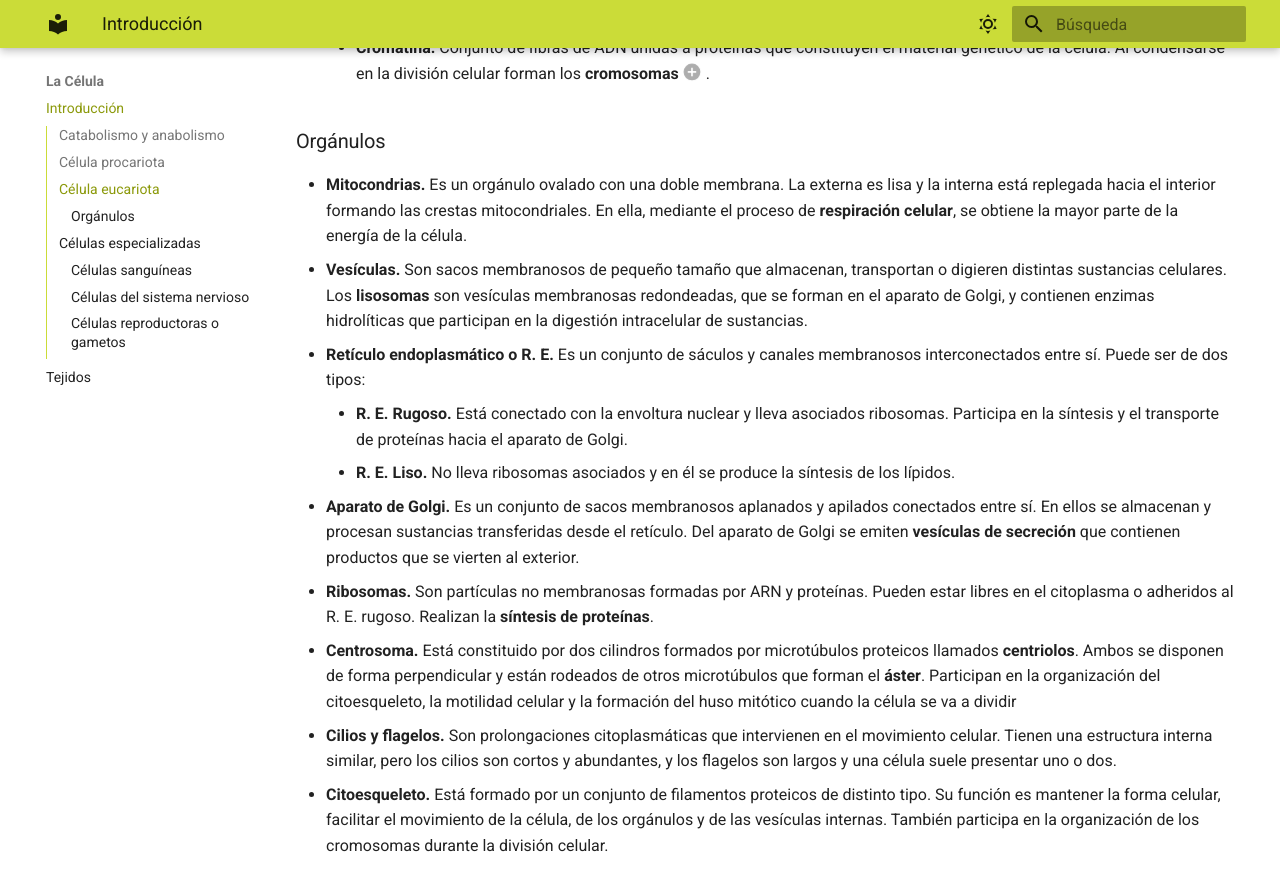
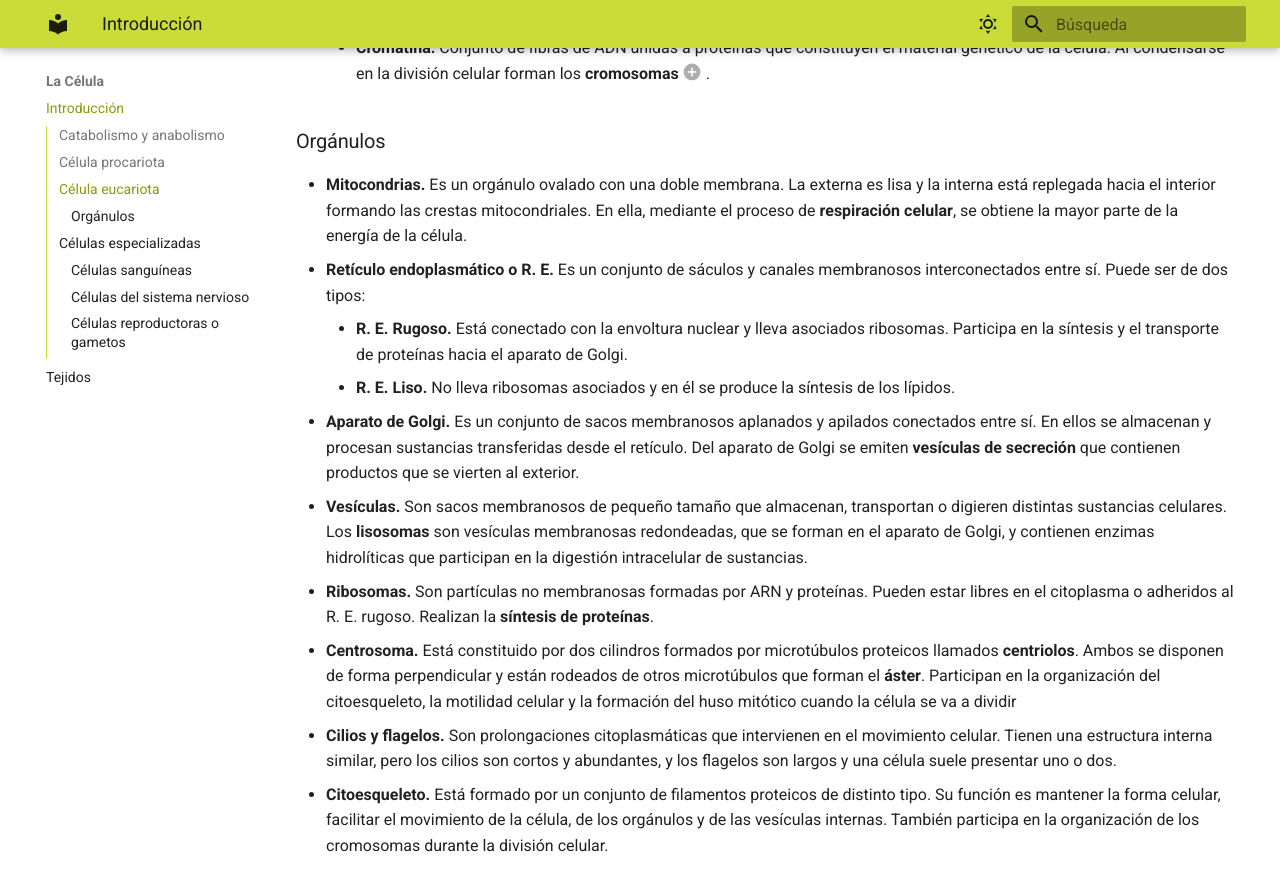
Before and after one commit to AlejandroBM99/mkdocs-biology, an MkDocs documentation site: the page built from docs/cell/cell.md, in a window 1280 px wide and 900 px high, scrolled down 2503 px. Shown: the top 891 px of the window. Built offline with MkDocs 1.6.1 and Material for MkDocs 9.7.7, drawn with Linux system fonts in a browser that asks for light colours.

Commit message:
progress

```diff
--- a/docs/cell/cell.md
+++ b/docs/cell/cell.md
@@ -57,11 +57,11 @@ Son más complejas que las procariotas, y generalmente más grandes. Es el tipo
 ### Orgánulos
 
 * **Mitocondrias.** Es un orgánulo ovalado con una doble membrana. La externa es lisa y la interna está replegada hacia el interior formando las crestas mitocondriales. En ella, mediante el proceso de **respiración celular**, se obtiene la mayor parte de la energía de la célula.
-* **Vesículas.** Son sacos membranosos de pequeño tamaño que almacenan, transportan o digieren distintas sustancias celulares. Los **lisosomas** son vesículas membranosas redondeadas, que se forman en el aparato de Golgi, y contienen enzimas hidrolíticas que participan en la digestión intracelular de sustancias.
 * **Retículo endoplasmático o R. E.** Es un conjunto de sáculos y canales membranosos interconectados entre sí. Puede ser de dos tipos:
     * **R. E. Rugoso.** Está conectado con la envoltura nuclear y lleva asociados ribosomas. Participa en la síntesis y el transporte de proteínas hacia el aparato de Golgi.
     * **R. E. Liso.** No lleva ribosomas asociados y en él se produce la síntesis de los lípidos.
 * **Aparato de Golgi.** Es un conjunto de sacos membranosos aplanados y apilados conectados entre sí. En ellos se almacenan y procesan sustancias transferidas desde el retículo. Del aparato de Golgi se emiten **vesículas de secreción** que contienen productos que se vierten al exterior.
+* **Vesículas.** Son sacos membranosos de pequeño tamaño que almacenan, transportan o digieren distintas sustancias celulares. Los **lisosomas** son vesículas membranosas redondeadas, que se forman en el aparato de Golgi, y contienen enzimas hidrolíticas que participan en la digestión intracelular de sustancias.
 * **Ribosomas.** Son partículas no membranosas formadas por ARN y proteínas. Pueden estar libres en el citoplasma o adheridos al R. E. rugoso. Realizan la **síntesis de proteínas**.
 * **Centrosoma.** Está constituido por dos cilindros formados por microtúbulos proteicos llamados **centriolos**. Ambos se disponen de forma perpendicular y están rodeados de otros microtúbulos que forman el **áster**. Participan en la organización del citoesqueleto, la motilidad celular y la formación del huso mitótico cuando la célula se va a dividir
 * **Cilios y flagelos.** Son prolongaciones citoplasmáticas que intervienen en el movimiento celular. Tienen una estructura interna similar, pero los cilios son cortos y abundantes, y los flagelos son largos y una célula suele presentar uno o dos.
```
Also changed, not shown: docs/disease/disease.md (+5 -0 lines).
